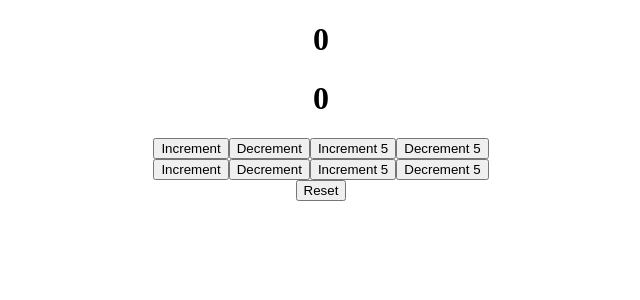
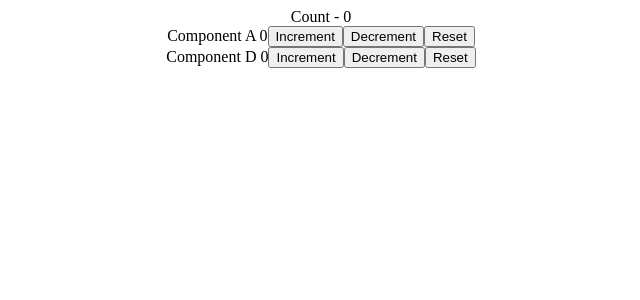
Before and after one commit to Renaldis/react-hooks, a React (Vite) app: page / in a window 1280 px wide. Shown: the top 300 px of the page, without its empty margins (319-959 px from the left). Built offline with nearby package versions, Linux system fonts and the light colour scheme.

Commit message:
share counter with useReducer n contextApi

```diff
--- a/src/App.jsx
+++ b/src/App.jsx
@@ -11,10 +11,12 @@ import UseStateCounter from "./hooks/useState/UseStateCounter";
 import UseStateCounterFour from "./hooks/useState/UseStateCounterFour";
 import UseStateCounterThree from "./hooks/useState/UseStateCounterThree";
 import UseStateCounterTwo from "./hooks/useState/UseStateCounterTwo";
-import Apps from "./hooks/useContext/Apps";
+// import Apps from "./hooks/useContext/Apps";
 import Wschool from "./hooks/useReducer/wschool";
 import CounterOneSimpleState from "./hooks/useReducer/CounterOneSimpleState";
 import CounterTwoComplex from "./hooks/useReducer/CounterTwoComplex";
+import CounterThreeMultiple from "./hooks/useReducer/CounterThreeMultipleUseReducer";
+import Apps from "./hooks/useReducer/withContextApi/Apps";
 
 function App() {
   return (
@@ -31,7 +33,9 @@ function App() {
       {/* <Apps /> */}
       {/* <Wschool /> */}
       {/* {<CounterOneSimpleState />} */}
-      {<CounterTwoComplex />}
+      {/* {<CounterTwoComplex />} */}
+      {/* <CounterThreeMultiple /> */}
+      <Apps />
       {/* <WithUseCallback /> */}
       {/* <Counter /> */}
       {/* <FocusInput /> */}
--- /dev/null
+++ b/src/hooks/useReducer/CounterThreeMultipleUseReducer.jsx
@@ -0,0 +1,40 @@
+import { useReducer } from "react";
+
+const initialCounter = 0;
+const reducer = (state, action) => {
+  switch (action) {
+    case "increment":
+      return state + 1;
+    case "decrement":
+      if (state > 0) return state - 1;
+    case "reset":
+      return initialCounter;
+    default:
+      throw new Error();
+  }
+};
+
+function CounterThreeMultiple() {
+  const [counter1, dispatch1] = useReducer(reducer, initialCounter);
+  const [counter2, dispatch2] = useReducer(reducer, initialCounter);
+
+  return (
+    <div>
+      <div>
+        <h1>Counter 1: {counter1}</h1>
+        <button onClick={() => dispatch1("increment")}>Increment</button>
+        <button onClick={() => dispatch1("decrement")}>Decrement</button>
+        <button onClick={() => dispatch1("reset")}>Reset</button>
+      </div>
+      <hr />
+      <div>
+        <h1>Counter 2: {counter2}</h1>
+        <button onClick={() => dispatch2("increment")}>Increment</button>
+        <button onClick={() => dispatch2("decrement")}>Decrement</button>
+        <button onClick={() => dispatch2("reset")}>Reset</button>
+      </div>
+    </div>
+  );
+}
+
+export default CounterThreeMultiple;
--- /dev/null
+++ b/src/hooks/useReducer/withContextApi/Apps.jsx
@@ -0,0 +1,43 @@
+import { createContext, useReducer } from "react";
+
+import ComponentA from "./ComponentA";
+import ComponentB from "./ComponentB";
+import ComponentC from "./ComponentC";
+import ComponentD from "./ComponentD";
+
+export const CountContext = createContext();
+
+const initialCounter = 0;
+const reducer = (state, action) => {
+  switch (action) {
+    case "increment":
+      return state + 1;
+    case "decrement":
+      if (state > 0) return state - 1;
+    case "reset":
+      return initialCounter;
+    default:
+      throw new Error();
+  }
+};
+
+function Apps() {
+  const [count, dispatch] = useReducer(reducer, initialCounter);
+
+  const useCounter = {
+    count,
+    dispatch,
+  };
+  return (
+    <div>
+      Count - {count}
+      <CountContext.Provider value={{ useCounter }}>
+        <ComponentA />
+        <ComponentB />
+        <ComponentC />
+      </CountContext.Provider>
+    </div>
+  );
+}
+
+export default Apps;
--- /dev/null
+++ b/src/hooks/useReducer/withContextApi/ComponentA.jsx
@@ -0,0 +1,18 @@
+import { useContext } from "react";
+import { CountContext } from "./Apps";
+
+function ComponentA() {
+  const { useCounter } = useContext(CountContext);
+  const { dispatch, count } = useCounter;
+
+  return (
+    <div>
+      Component A {count}
+      <button onClick={() => dispatch("increment")}>Increment</button>
+      <button onClick={() => dispatch("decrement")}>Decrement</button>
+      <button onClick={() => dispatch("reset")}>Reset</button>
+    </div>
+  );
+}
+
+export default ComponentA;
--- /dev/null
+++ b/src/hooks/useReducer/withContextApi/ComponentB.jsx
@@ -0,0 +1,11 @@
+import ComponentD from "./ComponentD";
+
+function ComponentB() {
+  return (
+    <div>
+      <ComponentD />
+    </div>
+  );
+}
+
+export default ComponentB;
--- /dev/null
+++ b/src/hooks/useReducer/withContextApi/ComponentC.jsx
@@ -0,0 +1,5 @@
+function ComponentC() {
+  return <div></div>;
+}
+
+export default ComponentC;
--- /dev/null
+++ b/src/hooks/useReducer/withContextApi/ComponentD.jsx
@@ -0,0 +1,18 @@
+import { useContext } from "react";
+import { CountContext } from "./Apps";
+
+function ComponentD() {
+  const { useCounter } = useContext(CountContext);
+  const { dispatch, count } = useCounter;
+
+  return (
+    <div>
+      Component D {count}
+      <button onClick={() => dispatch("increment")}>Increment</button>
+      <button onClick={() => dispatch("decrement")}>Decrement</button>
+      <button onClick={() => dispatch("reset")}>Reset</button>
+    </div>
+  );
+}
+
+export default ComponentD;
```
